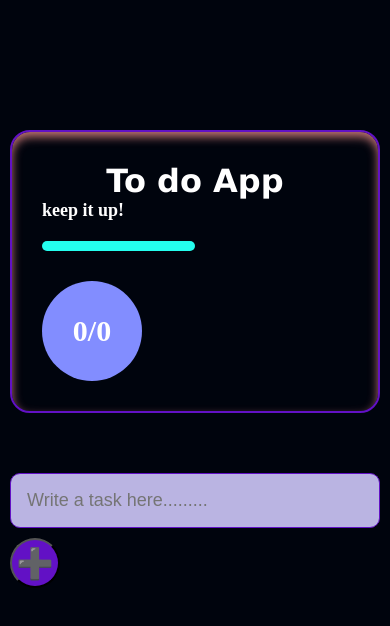
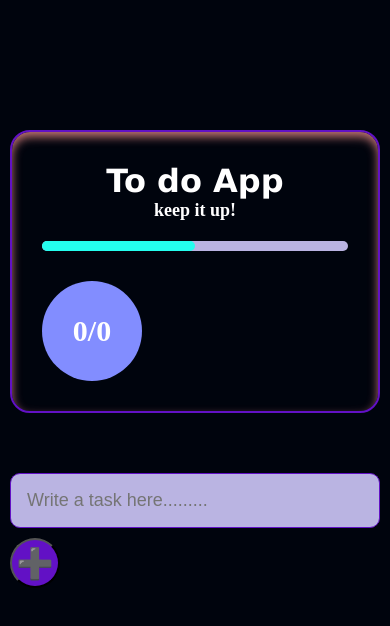
Before and after one commit to Ashish110-op/toto.app, a plain HTML site: page index.html in a window 390 px wide. Drawn offline with Linux system fonts and the light colour scheme.

Commit message:
Update style.css

```diff
--- a/style.css
+++ b/style.css
@@ -21,7 +21,6 @@ body {
     .container{
         margin-top: 60px;
         padding: 10px;
-        max-width: 100%;
     }
     .stats-container{
         flex-direction: column;
@@ -38,7 +37,7 @@ body {
     }
     .details p{
         font-size:16px;
-        tex-align:center;
+        text-align:center;
     }
     form{
         flex-direction: column;
@@ -47,6 +46,7 @@ body {
     button{
         width: 100%;
         height: 50px;
+        border-radius:10px;
     }
     .taskItem{
         flex-direction: column;
@@ -72,7 +72,7 @@ body {
     display: flex;
     flex-direction: column;
     align-items: center;
-    width:100%
+    width:100%;
     justify-content: center;
     margin-top: 120px;
     max-width: 400px;
@@ -85,6 +85,7 @@ body {
     border: 2px solid var(--purple);
     box-shadow: inset 0px 5px 10px rgba(206, 123, 123, 0.918);
     display: flex;
+    flex-warp:warp;
     justify-content: space-between;
     gap: 30px;
     width: 100%;
@@ -93,7 +94,7 @@ body {
 #progress-bar {
     width: 100%;
     height: 10px;
-    background-color: var(--secondaryBackground#1d2461);
+    background-color: var(--secondaryBackground);
     border-radius: 5px;
     margin-top: 20px;
 }
```
